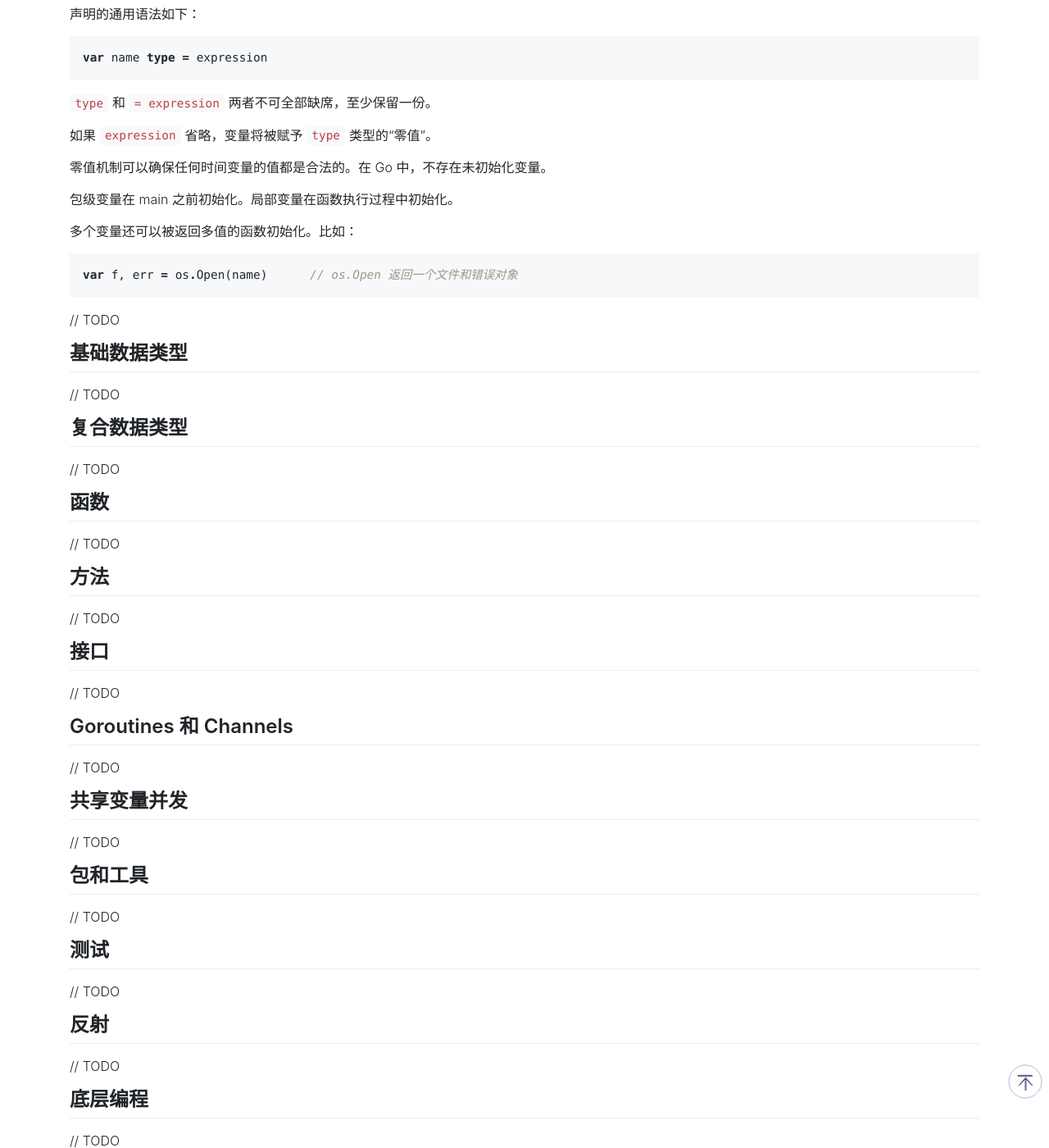
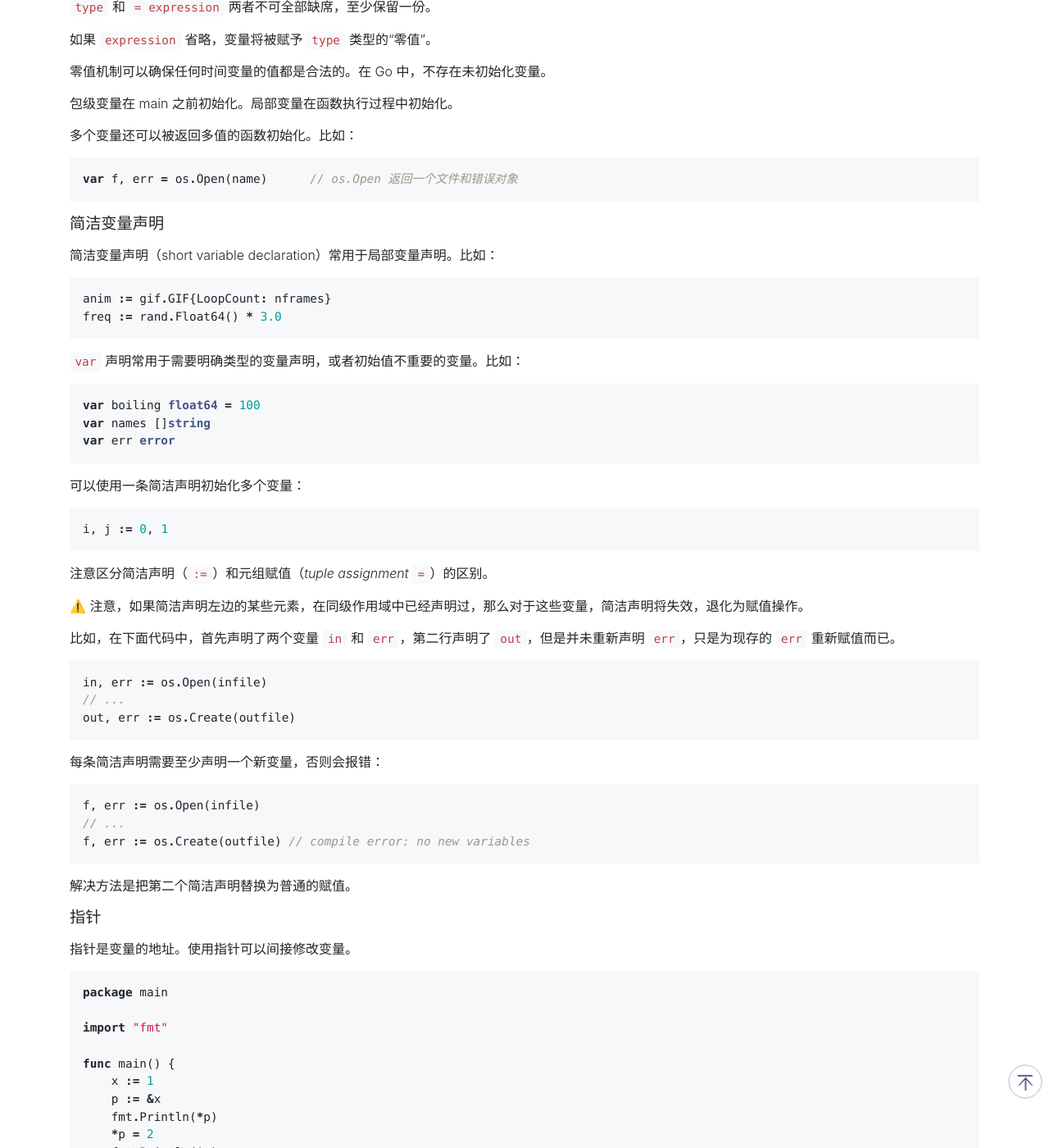
Before and after one commit to liuzhuan/liuzhuan.github.io, a Jekyll site: the page built from _posts/2017-12-14-golang-primer.md, in a window 1280 px wide and 1400 px high, scrolled down 21010 px. Shown: the whole window at 82% size. Built offline with Jekyll 4.4.1, drawn with Linux system fonts in a browser that asks for light colours; nearby versions of some CDN libraries; comment, search, counter and statistics services are not loaded; some of the changed text lies outside the part shown.

Commit message:
adding short variable declarations and pointers

````diff
--- a/_posts/2017-12-14-golang-primer.md
+++ b/_posts/2017-12-14-golang-primer.md
@@ -924,15 +924,7 @@ func ListenAndServe(addr string, handler Handler) error
 
 ### 名字
 
-Go 有 25 个关键词，它们属于语法的一部分，不可以当作变量名。这 25 个娃是：
-
-```
-break		default		func	interface	select
-case		defer		go		map			struct
-chan		else		goto	package		switch
-const		fallthrough	if		range		type
-continue	for			import	return		var
-```
+Go 有 25 个关键词，它们属于语法的一部分，不可以当作变量名。
 
 除此之外，还有一些预先声明的变量，用作内置常量、类型和函数。如下：
 
@@ -981,7 +973,71 @@ var name type = expression
 var f, err = os.Open(name)	// os.Open 返回一个文件和错误对象
 ```
 
-// TODO
+#### 简洁变量声明
+
+简洁变量声明（short variable declaration）常用于局部变量声明。比如：
+
+```go
+anim := gif.GIF{LoopCount: nframes}
+freq := rand.Float64() * 3.0
+```
+
+`var` 声明常用于需要明确类型的变量声明，或者初始值不重要的变量。比如：
+
+```go
+var boiling float64 = 100
+var names []string
+var err error
+```
+
+可以使用一条简洁声明初始化多个变量：
+
+```go
+i, j := 0, 1
+```
+
+注意区分简洁声明（`:=`）和元组赋值（*tuple assignment* `=`）的区别。
+
+⚠️ 注意，如果简洁声明左边的某些元素，在同级作用域中已经声明过，那么对于这些变量，简洁声明将失效，退化为赋值操作。
+
+比如，在下面代码中，首先声明了两个变量 `in` 和 `err`，第二行声明了 `out`，但是并未重新声明 `err`，只是为现存的 `err` 重新赋值而已。
+
+```go
+in, err := os.Open(infile)
+// ...
+out, err := os.Create(outfile)
+```
+
+每条简洁声明需要至少声明一个新变量，否则会报错：
+
+```go
+f, err := os.Open(infile)
+// ...
+f, err := os.Create(outfile) // compile error: no new variables
+```
+
+解决方法是把第二个简洁声明替换为普通的赋值。
+
+#### 指针
+
+指针是变量的地址。使用指针可以间接修改变量。
+
+```go
+package main
+
+import "fmt"
+
+func main() {
+    x := 1
+    p := &x
+    fmt.Println(*p)
+    *p = 2
+    fmt.Println(*p)
+
+}
+```
+
+// TODO p32 2.3.2 Pointers
 
 ## 基础数据类型
 
````
